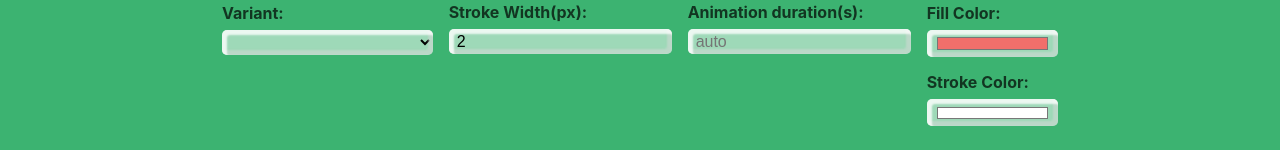
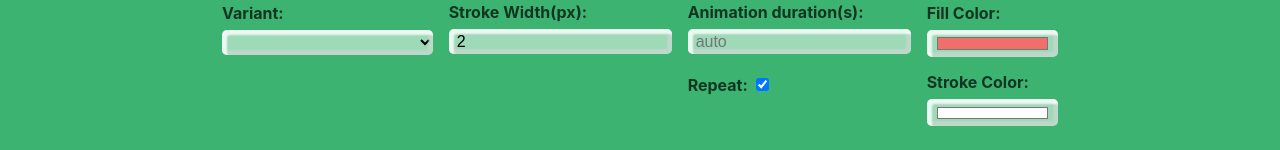
Before and after one commit to akashraj9828/svg-text-animation-generator, a React (Create React App) app: page / in a window 1280 px wide. Shown: the part 232-382 px from the top of the page. Built offline with nearby package versions, Linux system fonts and the light colour scheme; no server answers.

Commit message:
Added repeat toggle

```diff
--- a/src/pages/components/Extras/DownloadBundle.js
+++ b/src/pages/components/Extras/DownloadBundle.js
@@ -2,16 +2,14 @@ import React from 'react'
 import { connect } from 'react-redux'
 import { download } from './../../utils'
 let DownloadBundle = (props) => {
-    console.log("---: DownloadBundle -> props", props);
-    const { svg, css, js } = props
-
+    const { svg, css, js ,text} = props
     let html_file = `
-                    <!DOCTYPE html>
+                <!DOCTYPE html>
                 <html lang="en">
                 <head>
                     <meta charset="UTF-8">
                     <meta name="viewport" content="width=device-width, initial-scale=1.0">
-                    <title>Text Animation</title>
+                    <title>${text} | Animation</title>
                     <style>
                         ${css}
                     </style>
@@ -28,15 +26,15 @@ let DownloadBundle = (props) => {
             `
     return (
         <div className="context text-center my-1">
-            <button className="download-btn" onClick={() => { download('text-animation.html', html_file) }}>Download Source</button>
+            <button className="download-btn" onClick={() => { download(`${text}-animation.html`, html_file) }}>Download Source</button>
         </div>
     )
 }
 
 const mapStateToProps = (state) => {
-    let { output } = state
+    let { output,settings } = state
     return {
-        ...output
+        ...output,text:settings.text
     }
 }
 
--- a/src/pages/components/Holders/SettingsHolder.js
+++ b/src/pages/components/Holders/SettingsHolder.js
@@ -13,6 +13,7 @@ import {
     SET_FONT_VARIANT,
     SET_TIMING_FUNCTION,
     SET_STROKE_COLOR,
+    SET_REPEAT,
 } from './../../../redux/actions'
 
 
@@ -23,13 +24,13 @@ let SettingsHolder = (props) => {
     let { dispatch } = props
 
     // eslint-disable-next-line no-unused-vars
-    let { fontFamily, fontVariant, text, size, unionCheckbox, separateCheckbox, bezierAccuracy, delay, duration, strokeWidth, fillColor, timingFunction, strokeColor, initialized } = props
+    let { fontFamily, fontVariant, text, size, unionCheckbox, separateCheckbox, bezierAccuracy, delay, duration, strokeWidth, fillColor, timingFunction, strokeColor,repeat, initialized } = props
 
     useEffect(() => {
         if (initialized) {
             svgGenerator.renderCurrent()
         }
-    }, [text, size, delay, duration, strokeWidth, fillColor, fontVariant, timingFunction, strokeColor, initialized])
+    }, [text, size, delay, duration, strokeWidth, fillColor, fontVariant, timingFunction, strokeColor,repeat, initialized])
 
     useEffect(() => {
 
@@ -137,6 +138,19 @@ let SettingsHolder = (props) => {
                         />
 
                     </div>
+                    <div className="input-group ">
+
+                        <label className="inline">Repeat:</label>
+                        <input
+                            type="checkbox"
+                            id="input-duration"
+                            placeholder="auto"
+                            checked={repeat}
+                            onChange={e => update(SET_REPEAT, e.target.checked)}
+
+                        />
+
+                    </div>
                 </div>
                 <div>
                     <div className="input-group">
--- a/src/pages/logic/setAnimation.js
+++ b/src/pages/logic/setAnimation.js
@@ -8,8 +8,9 @@ export function setAnimation(get_signature = false) {
 
     let jscode = ""
     if (process.env.NODE_ENV === "production") {
-        jscode=`    function setTextAnimation(delay, duration, strokeWidth, timingFunction, strokeColor) {
+        jscode=`function setTextAnimation(delay, duration, strokeWidth, timingFunction, strokeColor,repeat) {
             let paths = document.querySelectorAll("path");
+            let mode=repeat?'infinite':'forwards'
             for (let i = 0; i < paths.length; i++) {
                 const path = paths[i];
                 const length = path.getTotalLength();
@@ -17,10 +18,9 @@ export function setAnimation(get_signature = false) {
                 path.style["stroke-dasharray"] = \`\${length}px\`;
                 path.style["stroke-width"] = \`\${strokeWidth}px\`;
                 path.style["stroke"] = \`\${strokeColor}\`;
-                path.style["animation"] = \`\${duration}s svg-text-anim infinite \${timingFunction}\`;
+                path.style["animation"] = \`\${duration}s svg-text-anim \${mode} \${timingFunction}\`;
                 path.style["animation-delay"] = \`\${i * delay}s\`;
             }
-
         }`
     }else{
         let js_function = setTextAnimation
@@ -29,7 +29,7 @@ export function setAnimation(get_signature = false) {
         }
     }
     let { settings } = store.getState()
-    let { delay, duration, strokeWidth, timingFunction, strokeColor } = settings
+    let { delay, duration, strokeWidth, timingFunction, strokeColor,repeat } = settings
     let paths = document.querySelectorAll("path");
 
     delay = delay === '' || delay === null ? 0.1 : delay
@@ -43,15 +43,17 @@ export function setAnimation(get_signature = false) {
     duration = parseFloat(duration.toPrecision(2))
     strokeWidth = parseFloat(strokeWidth.toPrecision(2))
 
-    setTextAnimation(delay, duration, strokeWidth, timingFunction, strokeColor);
+    setTextAnimation(delay, duration, strokeWidth, timingFunction, strokeColor,repeat);
     // debugger
-    let signature = `${jscode}\n setTextAnimation(${delay},${duration},${strokeWidth},'${timingFunction}','${strokeColor}');`
-    store.dispatch(setOutput(SET_JS, signature))
+    let signature=`setTextAnimation(${delay},${duration},${strokeWidth},'${timingFunction}','${strokeColor}',${repeat});`
+    let final_js = `${jscode}\n ${signature}`
+    store.dispatch(setOutput(SET_JS, final_js))
 }
 
 
-export function setTextAnimation(delay, duration, strokeWidth, timingFunction, strokeColor) {
+export function setTextAnimation(delay, duration, strokeWidth, timingFunction, strokeColor,repeat) {
     let paths = document.querySelectorAll("path");
+    let mode=repeat?'infinite':'forwards'
     for (let i = 0; i < paths.length; i++) {
         const path = paths[i];
         const length = path.getTotalLength();
@@ -59,8 +61,7 @@ export function setTextAnimation(delay, duration, strokeWidth, timingFunction, s
         path.style["stroke-dasharray"] = `${length}px`;
         path.style["stroke-width"] = `${strokeWidth}px`;
         path.style["stroke"] = `${strokeColor}`;
-        path.style["animation"] = `${duration}s svg-text-anim infinite ${timingFunction}`;
+        path.style["animation"] = `${duration}s svg-text-anim ${mode} ${timingFunction}`;
         path.style["animation-delay"] = `${i * delay}s`;
     }
-
 }
--- a/src/pages/logic/svgGenerator.js
+++ b/src/pages/logic/svgGenerator.js
@@ -25,7 +25,6 @@ function App() {
         const apiKey = 'AIzaSyDedkw4Dr7wPMbTcUfTpXBLgyoncPygzDU';
         let fontList = await fetch(`https://www.googleapis.com/webfonts/v1/webfonts?key=${apiKey}`).then(res => res.json())
         this.fontList = fontList;
-        console.log("---: App -> fontList", fontList);
         this.fontList.items.forEach(
             (font) => {
                 return this.addOption(this.selectFamily, font.family);
--- a/src/redux/actions.js
+++ b/src/redux/actions.js
@@ -9,6 +9,7 @@ export const SET_TEXT = "SET_TEXT",
     SET_STROKE_WIDTH = "SET_STROKE_WIDTH",
     SET_FILL_COLOR = "SET_FILL_COLOR",
     SET_STROKE_COLOR = "SET_STROKE_COLOR",
+    SET_REPEAT = "SET_REPEAT",
 
     // output
     SET_SVG = "SET_SVG",
@@ -17,9 +18,6 @@ export const SET_TEXT = "SET_TEXT",
 
     // meta
     SET_INITIALIZED = "SET_INITIALIZED"
-
-
-
 
 export function setSettings(type, value) {
     return { type: type, value: value, }
--- a/src/redux/default_state.js
+++ b/src/redux/default_state.js
@@ -12,7 +12,8 @@ export const default_state = {
         strokeWidth: 2,
         fillColor: '#f16f6b',
         strokeColor:'#ffffff',
-        timingFunction:'linear'
+        timingFunction:'linear',
+        repeat:true,
     },
     output: {
         svg: '',
--- a/src/redux/reducer.js
+++ b/src/redux/reducer.js
@@ -10,6 +10,7 @@ import {
     SET_STROKE_WIDTH,
     SET_FILL_COLOR,
     SET_STROKE_COLOR,
+    SET_REPEAT,
     // output
     SET_SVG,
     SET_CSS,
@@ -60,6 +61,10 @@ function reducer(state = default_state, action) {
             settings.strokeWidth = isNaN(value)?'':value
             new_state={ ...state, settings }
             return new_state
+        case SET_REPEAT:
+            settings.repeat = isNaN(value)?'':value
+            new_state={ ...state, settings }
+            return new_state
 
         case SET_FILL_COLOR:
             settings.fillColor = value
--- a/src/styles/components/_input.scss
+++ b/src/styles/components/_input.scss
@@ -17,6 +17,7 @@
 
   input,
   select {
+
     padding: .2rem .5rem;
     border: 0;
     border-radius: 5px;
@@ -33,7 +34,23 @@
     border-radius: 5px;
     box-shadow:inset 3px 3px 2px 2px rgba(255,255,255,0.8) ,
     inset -3px -3px 2px 2px rgba(215,215,215,0.5);
+
+
+    &[type='checkbox']{
+      background: black;
+      box-shadow: unset;
+      font-size: 1rem;
+      text-align: left;
+      width: auto;
+      margin: .5rem  ;
+    }
+
   }
+
+  .inline{
+      display: inline;
+  }
+
 
   .hidden {
     display: none !important;
```
Also changed, not shown: public/manifest.json, 13 other files (tests, documents, lock files or other folders).
